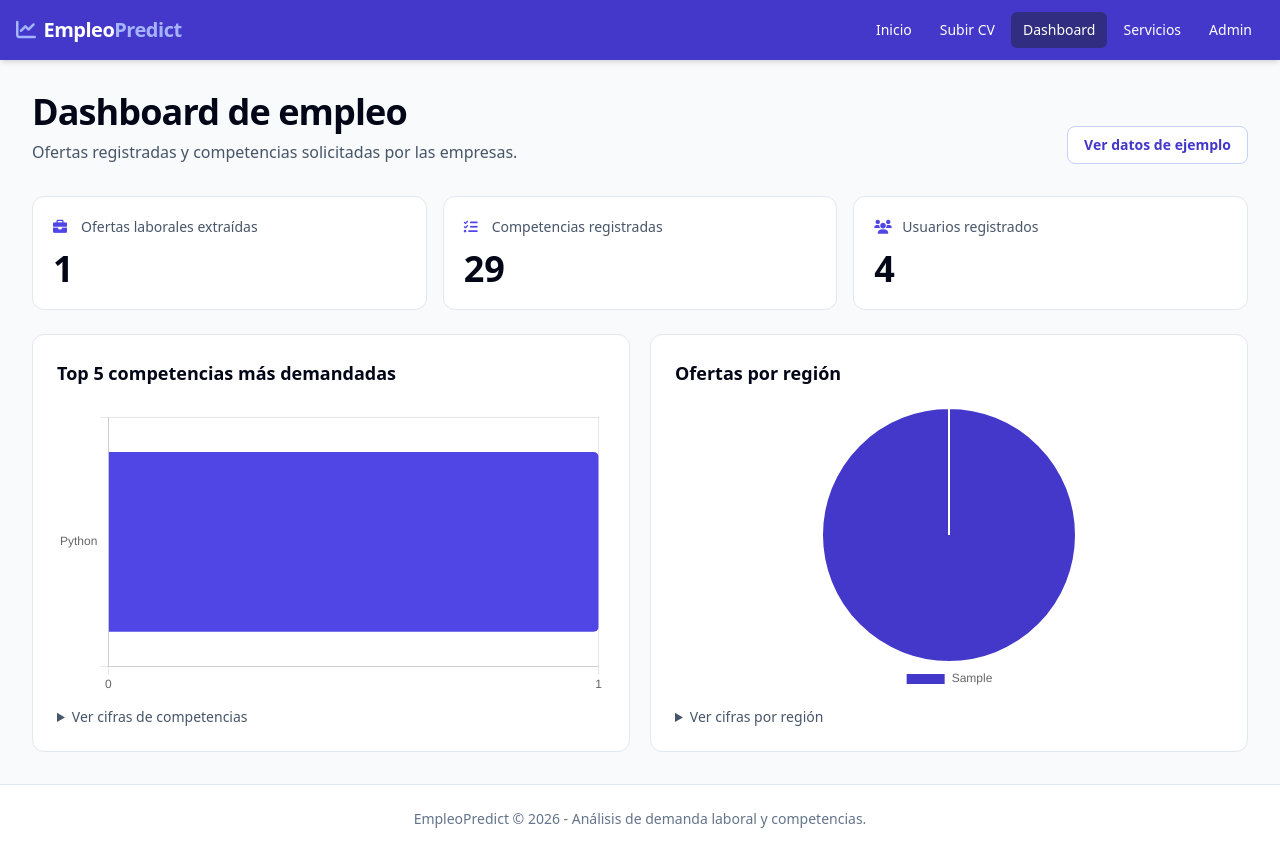
After one commit to Carlos-Condori-444/EmpleoPredict, a Django app: page /dashboard/ in a window 1280 px wide. The commit adds this page. Run offline with Django 5.2, Linux system fonts and the light colour scheme; data comes from the database, SQL or seed files in the repository; tables that the repository leaves empty hold one stand-in row (values such as "Sample post"); some libraries are stand-ins or nearby versions.

Commit message:
feat: agrega dashboard, servicios y scraper de Computrabajo

```diff
--- a/core/urls.py
+++ b/core/urls.py
@@ -4,4 +4,6 @@ from . import views
 urlpatterns = [
     path('', views.inicio, name='inicio'),
     path('subir-cv/', views.subir_cv_view, name='subir_cv'),
+    path('dashboard/', views.dashboard_view, name='dashboard'),
+    path('servicios/', views.servicios_view, name='servicios'),
 ]
--- a/core/views.py
+++ b/core/views.py
@@ -1,8 +1,12 @@
 from django.shortcuts import render, redirect
 from django.contrib import messages
+from django.contrib.auth import get_user_model
 from django.contrib.auth.decorators import login_required
+from django.db.models import Count, Value
+from django.db.models.functions import Coalesce, NullIf
+
 from .forms import SubirCVForm
-from .models import DocumentoCV, DatosPersonales, UsuarioCompetencia
+from .models import Competencia, DatosPersonales, DocumentoCV, OfertaLaboral, ServicioCapacitacion, UsuarioCompetencia
 from .utils import procesar_cv
 
 def inicio(request):
@@ -54,3 +58,55 @@ def subir_cv_view(request):
         'datos_personales': datos_personales,
     }
     return render(request, 'core/subir_cv.html', context)
+
+
+def dashboard_view(request):
+    demo = request.GET.get('demo') == '1'
+    if demo:
+        totales = (120, 36, 82)
+        competencias = [
+            {'nombre': nombre, 'total': total}
+            for nombre, total in [('Excel', 41), ('Python', 31), ('SQL', 25), ('Inglés', 18), ('Git', 11)]
+        ]
+        regiones = [
+            {'nombre': nombre, 'total': total}
+            for nombre, total in [('Lima', 60), ('Arequipa', 27), ('Cusco', 19), ('La Libertad', 14)]
+        ]
+    else:
+        totales = (OfertaLaboral.objects.count(), Competencia.objects.count(), get_user_model().objects.count())
+        competencias = list(
+            Competencia.objects.annotate(total=Count('ofertas'))
+            .filter(total__gt=0).order_by('-total', 'nombre').values('nombre', 'total')[:5]
+        )
+        regiones = list(
+            OfertaLaboral.objects.annotate(nombre=Coalesce(NullIf('region', Value('')), Value('Sin región')))
+            .values('nombre').annotate(total=Count('pk')).order_by('-total', 'nombre')
+        )
+        if len(regiones) > 6:
+            regiones = regiones[:5] + [
+                {'nombre': 'Otras regiones', 'total': sum(item['total'] for item in regiones[5:])}
+            ]
+
+    estadisticas = [
+        {'titulo': titulo, 'icono': icono, 'total': total}
+        for (titulo, icono), total in zip([
+            ('Ofertas laborales extraídas', 'fa-solid fa-briefcase'),
+            ('Competencias registradas', 'fa-solid fa-list-check'),
+            ('Usuarios registrados', 'fa-solid fa-users'),
+        ], totales)
+    ]
+    return render(request, 'core/dashboard.html', {
+        'demo': demo, 'estadisticas': estadisticas, 'competencias': competencias, 'regiones': regiones,
+    })
+
+
+def servicios_view(request):
+    servicios = list(ServicioCapacitacion.objects.order_by('nombre', 'pk'))
+    demo = not servicios
+    if demo:
+        servicios = [
+            {'nombre': 'Excel para el trabajo', 'descripcion': 'Practica fórmulas, filtros y tablas dinámicas con ejercicios de oficina.', 'precio': 35, 'capacidad_maxima': 25},
+            {'nombre': 'Introducción a Python', 'descripcion': 'Escribe tus primeros programas y automatiza tareas sencillas.', 'precio': 50, 'capacidad_maxima': 20},
+            {'nombre': 'Asesoría de CV', 'descripcion': 'Identifica mejoras para presentar tu experiencia y tus competencias.', 'precio': 25, 'capacidad_maxima': 8},
+        ]
+    return render(request, 'core/servicios.html', {'servicios': servicios, 'demo': demo})
--- a/templates/base.html
+++ b/templates/base.html
@@ -10,32 +10,23 @@
 </head>
 <body class="bg-slate-50 text-slate-800 min-h-screen flex flex-col font-sans">
 
-    <!-- Navbar -->
-    <nav class="bg-indigo-700 text-white shadow-md">
-        <div class="max-w-7xl mx-auto px-4 sm:px-6 lg:px-8">
-            <div class="flex justify-between h-16">
-                <div class="flex items-center space-x-3">
-                    <i class="fa-solid fa-chart-line text-2xl text-indigo-300"></i>
-                    <a href="{% url 'inicio' %}" class="text-xl font-bold tracking-tight hover:text-indigo-200">
-                        Empleo<span class="text-indigo-300">Predict</span>
-                    </a>
-                </div>
-                <div class="flex items-center space-x-4">
-                    <a href="{% url 'inicio' %}" class="px-3 py-2 rounded-md text-sm font-medium hover:bg-indigo-600 transition">Inicio</a>
-                    <a href="{% url 'subir_cv' %}" class="px-3 py-2 rounded-md text-sm font-medium bg-indigo-800 hover:bg-indigo-900 transition flex items-center space-x-1">
-                        <i class="fa-solid fa-file-arrow-up"></i>
-                        <span>Subir CV</span>
-                    </a>
-                    <a href="/admin/" class="px-3 py-2 rounded-md text-sm font-medium hover:bg-indigo-600 transition flex items-center space-x-1">
-                        <i class="fa-solid fa-gear"></i>
-                        <span>Admin</span>
-                    </a>
-                    {% if user.is_authenticated %}
-                        <span class="text-xs bg-indigo-900 text-indigo-200 px-2.5 py-1 rounded-full font-semibold">
-                            <i class="fa-solid fa-user"></i> {{ user.username }}
-                        </span>
-                    {% endif %}
-                </div>
+    <nav aria-label="Navegación principal" class="bg-indigo-700 text-white shadow-md">
+        <div class="container mx-auto flex flex-col gap-2 px-4 py-3 md:flex-row md:items-center md:justify-between md:gap-5">
+            <a href="{% url 'inicio' %}" class="flex shrink-0 items-center gap-2 text-xl font-bold tracking-tight hover:text-indigo-200">
+                <i class="fa-solid fa-chart-line text-indigo-300" aria-hidden="true"></i>
+                <span>Empleo<span class="text-indigo-300">Predict</span></span>
+            </a>
+            <div class="flex flex-wrap items-center gap-1 text-sm font-medium">
+                <a href="{% url 'inicio' %}" {% if request.resolver_match.url_name == 'inicio' %}aria-current="page"{% endif %} class="rounded-md px-3 py-2 hover:bg-indigo-600 aria-[current=page]:bg-indigo-900">Inicio</a>
+                <a href="{% url 'subir_cv' %}" {% if request.resolver_match.url_name == 'subir_cv' %}aria-current="page"{% endif %} class="rounded-md px-3 py-2 hover:bg-indigo-600 aria-[current=page]:bg-indigo-900">Subir CV</a>
+                <a href="{% url 'dashboard' %}" {% if request.resolver_match.url_name == 'dashboard' %}aria-current="page"{% endif %} class="rounded-md px-3 py-2 hover:bg-indigo-600 aria-[current=page]:bg-indigo-900">Dashboard</a>
+                <a href="{% url 'servicios' %}" {% if request.resolver_match.url_name == 'servicios' %}aria-current="page"{% endif %} class="rounded-md px-3 py-2 hover:bg-indigo-600 aria-[current=page]:bg-indigo-900">Servicios</a>
+                <a href="{% url 'admin:index' %}" class="rounded-md px-3 py-2 hover:bg-indigo-600">Admin</a>
+                {% if user.is_authenticated %}
+                    <span class="hidden items-center gap-1 rounded-full bg-indigo-900 px-2.5 py-1 text-xs text-indigo-100 md:flex">
+                        <i class="fa-solid fa-user" aria-hidden="true"></i>{{ user.username }}
+                    </span>
+                {% endif %}
             </div>
         </div>
     </nav>
@@ -70,5 +61,6 @@
         <p>EmpleoPredict &copy; 2026 - Análisis de demanda laboral y competencias.</p>
     </footer>
 
+    {% block scripts %}{% endblock %}
 </body>
 </html>
--- /dev/null
+++ b/templates/core/dashboard.html
@@ -0,0 +1,115 @@
+{% extends 'base.html' %}
+
+{% block title %}Dashboard | EmpleoPredict{% endblock %}
+
+{% block content %}
+<section aria-labelledby="dashboard-titulo">
+    <header class="mb-8 flex flex-wrap items-end justify-between gap-4">
+        <div>
+            <h1 id="dashboard-titulo" class="text-3xl font-bold tracking-tight text-slate-950 sm:text-4xl">Dashboard de empleo</h1>
+            <p class="mt-2 text-slate-600">Ofertas registradas y competencias solicitadas por las empresas.</p>
+        </div>
+        {% if demo %}
+        <a href="{% url 'dashboard' %}" class="rounded-lg border border-indigo-200 bg-white px-4 py-2 text-sm font-semibold text-indigo-700 hover:bg-indigo-50">Ver datos registrados</a>
+        {% else %}
+        <a href="{% url 'dashboard' %}?demo=1" class="rounded-lg border border-indigo-200 bg-white px-4 py-2 text-sm font-semibold text-indigo-700 hover:bg-indigo-50">Ver datos de ejemplo</a>
+        {% endif %}
+    </header>
+
+    {% if demo %}
+    <p class="mb-5 rounded-lg border border-amber-200 bg-amber-50 px-4 py-3 text-sm text-amber-900">Datos de ejemplo. Las cifras y gráficos de esta vista son ficticios.</p>
+    {% endif %}
+
+    <dl class="grid gap-4 sm:grid-cols-3">
+        {% for item in estadisticas %}
+        <div class="rounded-xl border border-slate-200 bg-white p-5">
+            <dt class="flex items-center gap-2 text-sm font-medium text-slate-600">
+                <i class="{{ item.icono }} w-5 text-indigo-600" aria-hidden="true"></i>{{ item.titulo }}
+            </dt>
+            <dd class="mt-3 text-4xl font-bold tabular-nums text-slate-950">{{ item.total }}</dd>
+        </div>
+        {% endfor %}
+    </dl>
+
+    <div class="mt-6 grid gap-5 lg:grid-cols-2">
+        <article class="min-w-0 rounded-xl border border-slate-200 bg-white p-5 sm:p-6">
+            <h2 class="text-lg font-bold text-slate-950">Top 5 competencias más demandadas</h2>
+            {% if competencias %}
+            <div class="relative mt-5 h-72">
+                <canvas id="competencias-chart" role="img" aria-label="Gráfico de barras de competencias más demandadas"></canvas>
+            </div>
+            <details class="mt-3 text-sm text-slate-600">
+                <summary class="cursor-pointer font-medium">Ver cifras de competencias</summary>
+                <ul class="mt-2 space-y-1">
+                    {% for item in competencias %}<li>{{ item.nombre }} · {{ item.total }}</li>{% endfor %}
+                </ul>
+            </details>
+            {% else %}
+            <p class="mt-5 text-sm text-slate-500">Aún no hay ofertas con competencias asociadas.</p>
+            {% endif %}
+        </article>
+        <article class="min-w-0 rounded-xl border border-slate-200 bg-white p-5 sm:p-6">
+            <h2 class="text-lg font-bold text-slate-950">Ofertas por región</h2>
+            {% if regiones %}
+            <div class="relative mt-5 h-72">
+                <canvas id="regiones-chart" role="img" aria-label="Gráfico de pastel de distribución de ofertas por región"></canvas>
+            </div>
+            <details class="mt-3 text-sm text-slate-600">
+                <summary class="cursor-pointer font-medium">Ver cifras por región</summary>
+                <ul class="mt-2 space-y-1">
+                    {% for item in regiones %}<li>{{ item.nombre }} · {{ item.total }}</li>{% endfor %}
+                </ul>
+            </details>
+            {% else %}
+            <p class="mt-5 text-sm text-slate-500">Aún no hay ofertas laborales registradas.</p>
+            {% endif %}
+        </article>
+    </div>
+    <p id="chart-error" hidden class="mt-4 text-sm text-amber-800">No se pudieron cargar los gráficos. Puedes consultar las cifras debajo de cada título.</p>
+</section>
+{% endblock %}
+
+{% block scripts %}
+{% if competencias or regiones %}
+{{ competencias|json_script:"competencias-data" }}
+{{ regiones|json_script:"regiones-data" }}
+<script src="https://cdn.jsdelivr.net/npm/chart.js@4.5.1/dist/chart.umd.min.js"></script>
+<script>
+    if (typeof Chart === 'undefined') {
+        document.querySelector('#chart-error').hidden = false;
+    } else {
+        const competencias = JSON.parse(document.querySelector('#competencias-data').textContent);
+        const regiones = JSON.parse(document.querySelector('#regiones-data').textContent);
+        const chartOptions = { responsive: true, maintainAspectRatio: false };
+
+        if (competencias.length) {
+            new Chart(document.querySelector('#competencias-chart'), {
+                type: 'bar',
+                data: {
+                    labels: competencias.map(item => item.nombre),
+                    datasets: [{ label: 'Ofertas', data: competencias.map(item => item.total), backgroundColor: '#4f46e5', borderRadius: 5 }],
+                },
+                options: {
+                    ...chartOptions, indexAxis: 'y',
+                    scales: { x: { beginAtZero: true, ticks: { precision: 0 } } },
+                    plugins: { legend: { display: false } },
+                },
+            });
+        }
+        if (regiones.length) {
+            new Chart(document.querySelector('#regiones-chart'), {
+                type: 'pie',
+                data: {
+                    labels: regiones.map(item => item.nombre),
+                    datasets: [{
+                        label: 'Ofertas', data: regiones.map(item => item.total),
+                        backgroundColor: ['#4338ca', '#0e7490', '#047857', '#b45309', '#be185d', '#475569'],
+                    }],
+                },
+                options: { ...chartOptions, plugins: { legend: { position: 'bottom' } } },
+            });
+        }
+    }
+</script>
+{% endif %}
+{% endblock %}
```
Also changed, not shown: core/management/commands/scrapear.py (added, +20 -0 lines), core/scraper.py (added, +97 -0 lines), core/tests.py (+66 -1 lines), requirements.txt (+11 -2 lines), templates/core/servicios.html (added, +34 -0 lines), core/management/__init__.py (added), core/management/commands/__init__.py (added).
